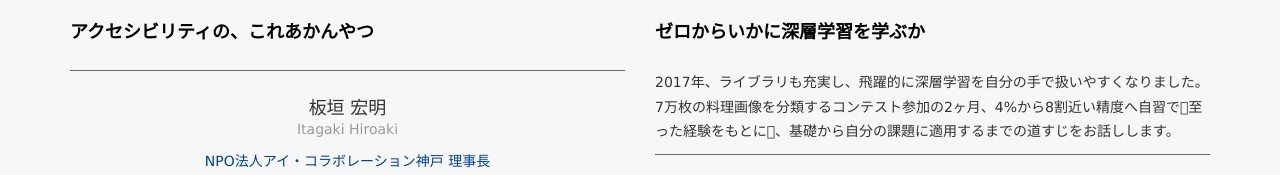
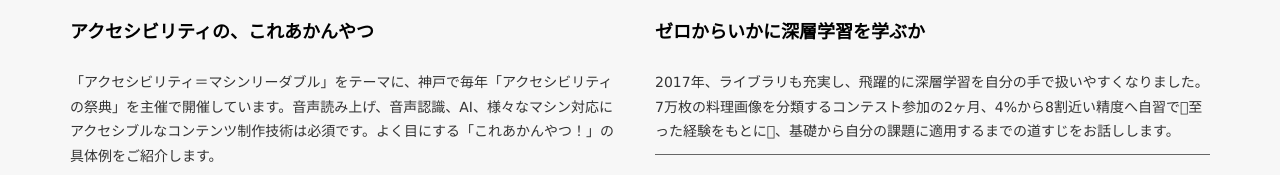
Before and after one commit to cms-fes/cms-fes-osaka-2017-site, a plain HTML site: page index.html in a window 1280 px wide. Shown: the part 3279-3454 px from the top of the page. Drawn offline with nearby package versions, Linux system fonts and the light colour scheme.

Commit message:
Add description

```diff
--- a/index.html
+++ b/index.html
@@ -187,8 +187,7 @@
 	<div class="team-member">
 	<img src="img/seminar/itagaki.jpg" class="img-responsive img-circle" alt="板垣 宏明さんの写真">
 	<h4>アクセシビリティの、これあかんやつ</h4>
-	<p class="text-left"></p>
-	<p class="text-left"></p>
+	<p class="text-left">「アクセシビリティ＝マシンリーダブル」をテーマに、神戸で毎年「アクセシビリティの祭典」を主催で開催しています。音声読み上げ、音声認識、AI、様々なマシン対応にアクセシブルなコンテンツ制作技術は必須です。よく目にする「これあかんやつ！」の具体例をご紹介します。</p>
 	<h5>板垣 宏明<span>Itagaki Hiroaki</span></h5>
 	<p><a href="http://ickobe.jp/" target="_blank">NPO法人アイ・コラボレーション神戸 理事長</a></p>
 	<p class="text-left">2005年に入社。神戸のポートアイランドに事務所を構え、スタッフの大半が当事者で、主にウェブサイト制作／システム開発／アクセシビリティ診断業務（JIS試験／ユーザ評価／職員研修）などを行っている。2015年より開催している「アクセシビリティの祭典」を主催。
```
